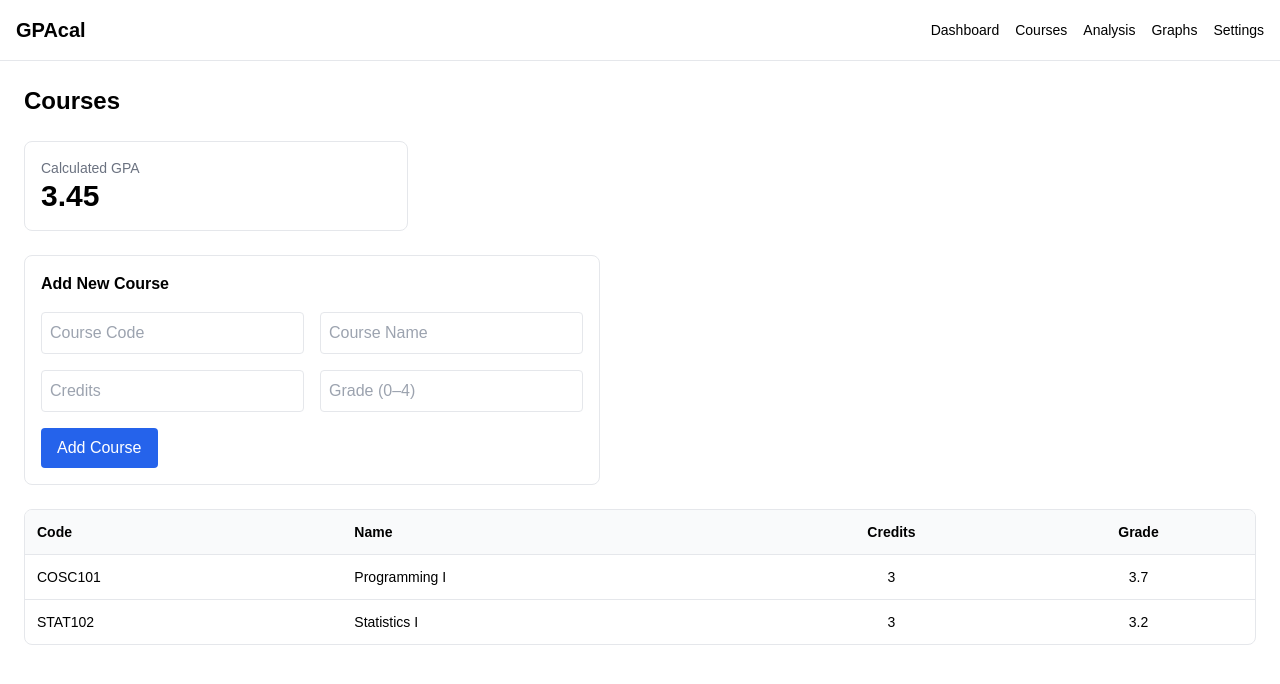
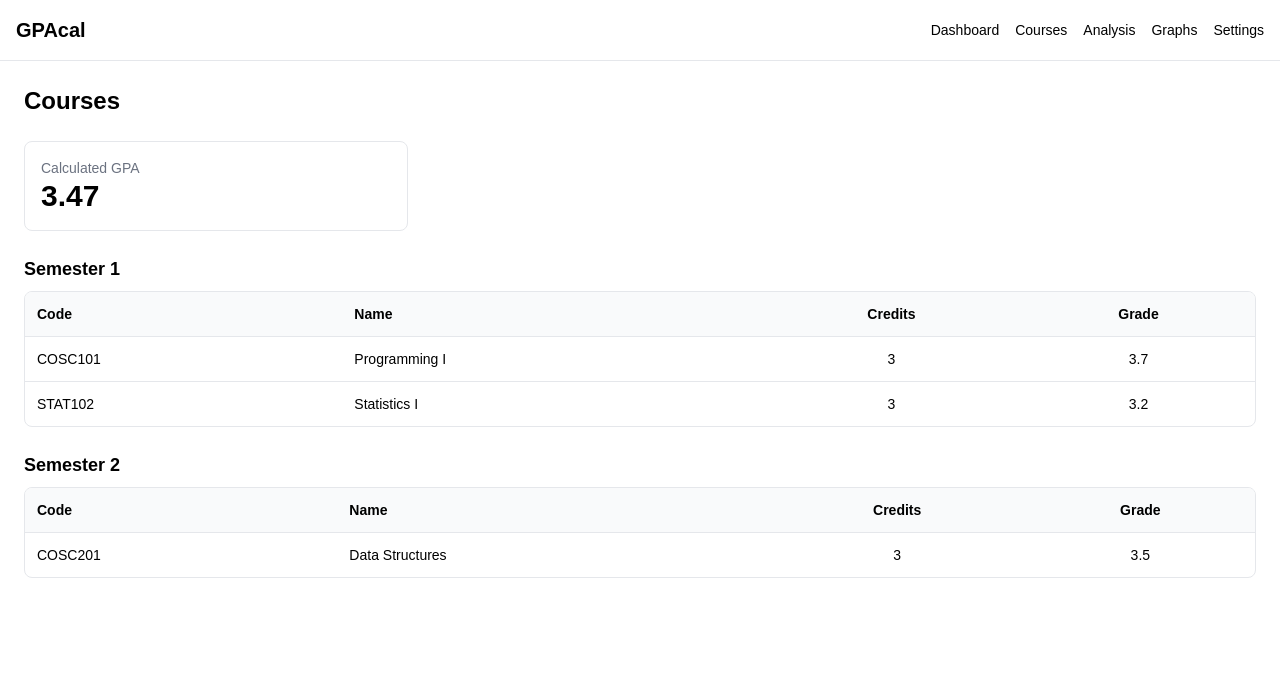
Before and after one commit to rux-xy/GPAcal, a React (Vite) app: page /courses in a window 1280 px wide. Shown: the top 684 px of the page. Built offline with nearby package versions, Linux system fonts and the light colour scheme; the HTML template or start-up script is replaced by a standard one.

Commit message:
Render courses grouped by semester

```diff
--- a/src/pages/Courses.tsx
+++ b/src/pages/Courses.tsx
@@ -3,53 +3,39 @@ import CourseTable from "../components/CourseTable";
 import { type Course, calculateGPA } from "../utils/gpaCalculator";
 
 function Courses() {
-  const [newCourse, setNewCourse] = useState<Course>({
-    code: "",
-    name: "",
-    credits: 0,
-    grade: 0,
-  });
-
-  function addCourse() {
-    if (!newCourse.code || !newCourse.name || newCourse.credits <= 0) {
-      return;
-    }
-
-    setCourses([...courses, newCourse]);
-
-    setNewCourse({
-      code: "",
-      name: "",
-      credits: 0,
-      grade: 0,
-    });
-  }
-
-  function handleInputChange(e: React.ChangeEvent<HTMLInputElement>) {
-    const { name, value } = e.target;
-
-    setNewCourse({
-      ...newCourse,
-      [name]: name === "credits" || name === "grade" ? Number(value) : value,
-    });
-  }
-
   const [courses, setCourses] = useState<Course[]>([
     {
       code: "COSC101",
       name: "Programming I",
       credits: 3,
       grade: 3.7,
+      semester: 1,
     },
     {
       code: "STAT102",
       name: "Statistics I",
       credits: 3,
       grade: 3.2,
+      semester: 1,
+    },
+    {
+      code: "COSC201",
+      name: "Data Structures",
+      credits: 3,
+      grade: 3.5,
+      semester: 2,
     },
   ]);
 
   const gpa = calculateGPA(courses);
+
+  const coursesBySemester = courses.reduce((acc, course) => {
+    if (!acc[course.semester]) {
+      acc[course.semester] = [];
+    }
+    acc[course.semester].push(course);
+    return acc;
+  }, {} as Record<number, Course[]>);
 
   return (
     <div className="p-6 space-y-6">
@@ -60,57 +46,15 @@ function Courses() {
         <p className="text-3xl font-bold">{gpa}</p>
       </div>
 
-      <div className="border rounded-lg p-4 space-y-4 max-w-xl">
-        <h2 className="font-semibold">Add New Course</h2>
+      <div className="space-y-6">
+        {Object.keys(coursesBySemester).map((semester) => (
+          <div key={semester} className="space-y-2">
+            <h2 className="text-lg font-semibold">Semester {semester}</h2>
 
-        <div className="grid grid-cols-2 gap-4">
-          <input
-            type="text"
-            name="code"
-            placeholder="Course Code"
-            value={newCourse.code}
-            onChange={handleInputChange}
-            className="border p-2 rounded"
-          />
-
-          <input
-            type="text"
-            name="name"
-            placeholder="Course Name"
-            value={newCourse.name}
-            onChange={handleInputChange}
-            className="border p-2 rounded"
-          />
-
-          <input
-            type="number"
-            name="credits"
-            placeholder="Credits"
-            value={newCourse.credits || ""}
-            onChange={handleInputChange}
-            className="border p-2 rounded"
-          />
-
-          <input
-            type="number"
-            step="0.1"
-            name="grade"
-            placeholder="Grade (0–4)"
-            value={newCourse.grade || ""}
-            onChange={handleInputChange}
-            className="border p-2 rounded"
-          />
-        </div>
-
-        <button
-          onClick={addCourse}
-          className="bg-blue-600 text-white px-4 py-2 rounded hover:bg-blue-700"
-        >
-          Add Course
-        </button>
+            <CourseTable courses={coursesBySemester[Number(semester)]} />
+          </div>
+        ))}
       </div>
-
-      <CourseTable courses={courses} />
     </div>
   );
 }
--- a/src/utils/gpaCalculator.ts
+++ b/src/utils/gpaCalculator.ts
@@ -3,6 +3,7 @@ export type Course = {
   name: string;
   credits: number;
   grade: number;
+  semester: number;
 };
 
 export function calculateGPA(courses: Course[]): number {
```
